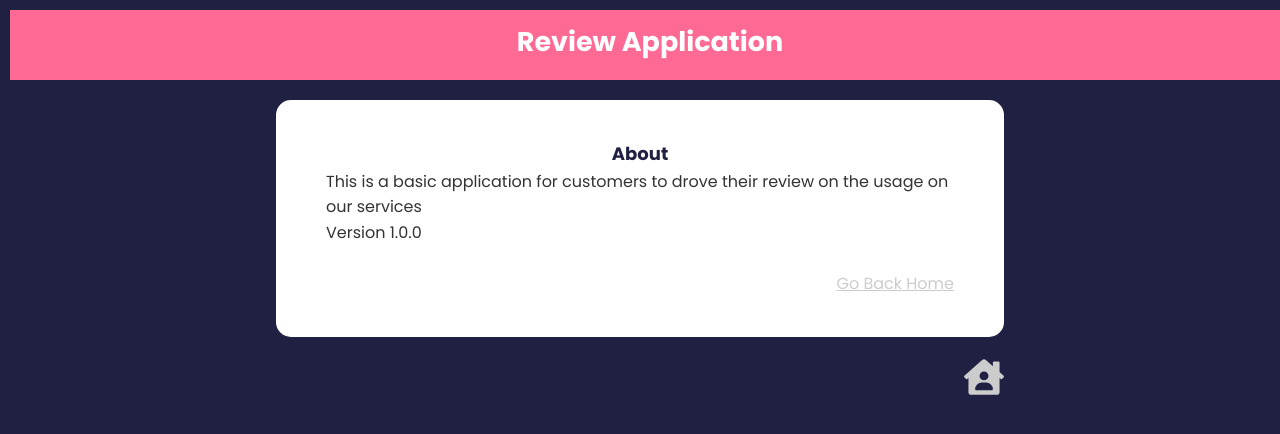
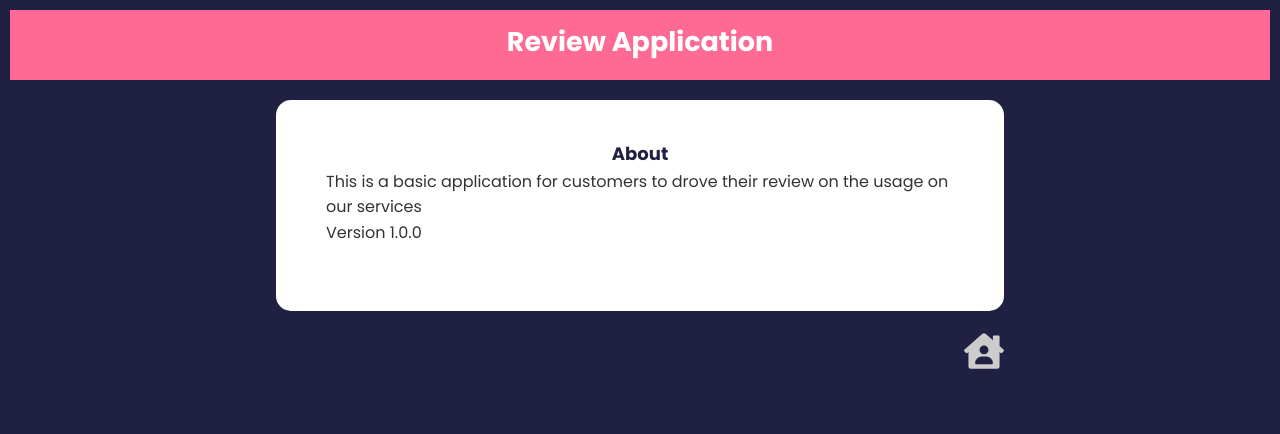
Before and after one commit to TaiwoSaidat/Review-Application, a React (Vite) app: page /about in a window 1280 px wide. Shown: the top 434 px of the page. Built offline with nearby package versions, Linux system fonts and the light colour scheme.

Commit message:
style: fixed overflow in css

```diff
--- a/src/components/Pages/About.jsx
+++ b/src/components/Pages/About.jsx
@@ -11,9 +11,6 @@ function About() {
           <p>This is a basic application for customers to drove their review on the usage on our services</p>
           <p>Version 1.0.0</p>
           <br />
-          <p className='about-link'>
-            <Link to='/'>Go Back Home</Link>
-          </p>
         </div>
         <div className="about-link" >
           <Link to='/'>
--- a/src/index.css
+++ b/src/index.css
@@ -25,7 +25,8 @@ ul {
 
 header {
   height: 70px;
-  width: 100%;
+  width: auto;
+  /* overflow: hidden; */
   /* display: flex; */
   justify-content: space-between;
   align-items: center;
```
